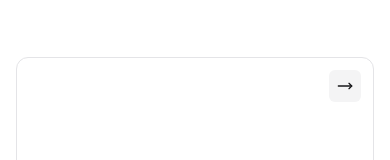
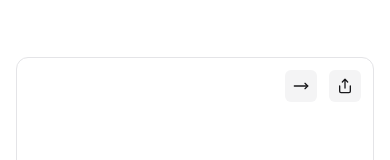
Before and after one commit to msafdev/ui, a Next.js app: page / in a window 390 px wide. Shown: the part 389-549 px from the top of the page. Built offline with nearby package versions, Linux system fonts and the light colour scheme.

Commit message:
feat: update

```diff
--- a/components/ui/card.tsx
+++ b/components/ui/card.tsx
@@ -1,4 +1,4 @@
-import { MoveRight } from "lucide-react";
+import { MoveRight, Share } from "lucide-react";
 import { Button } from "./button";
 import Link from "next/link";
 
@@ -27,16 +27,24 @@ const Card = ({
       <div className="absolute bottom-0 z-30 flex w-full items-center bg-gradient-to-b from-transparent to-accent px-3 pb-2 pt-12 text-accent-foreground">
         <p className="font-mono text-sm font-medium sm:text-base">{name}</p>
       </div>
-      <Button
-        variant="secondary"
-        size="icon"
-        asChild
-        className="absolute right-3 top-3 z-30 h-8 w-8 lg:scale-0 transition-all duration-300 ease-in-out lg:group-hover:scale-100"
-      >
-        <Link href={`/component/${slug}`} scroll={true}>
-          <MoveRight className="h-4 w-4" />
-        </Link>
-      </Button>
+      <div className="absolute right-3 top-3 z-30 flex gap-x-3 transition-all duration-300 ease-in-out lg:-translate-y-12 lg:scale-90 lg:opacity-0 lg:group-hover:translate-y-0 lg:group-hover:scale-100 lg:group-hover:opacity-100">
+        <Button variant="secondary" size="icon" asChild className="h-8 w-8">
+          <Link href={`/component/${slug}`} scroll={true}>
+            <MoveRight className="h-4 w-4" />
+          </Link>
+        </Button>
+        <Button variant="secondary" size="icon" asChild className="h-8 w-8">
+          <Link
+            href={`https://twitter.com/intent/tweet?text=${encodeURIComponent(
+              name,
+            )}&url=https://ui.msaf.tech/lab/${slug}`}
+            target="_blank"
+            rel="noopener noreferrer"
+          >
+            <Share className="h-4 w-4" />
+          </Link>
+        </Button>
+      </div>
       {children}
     </div>
   );
```
